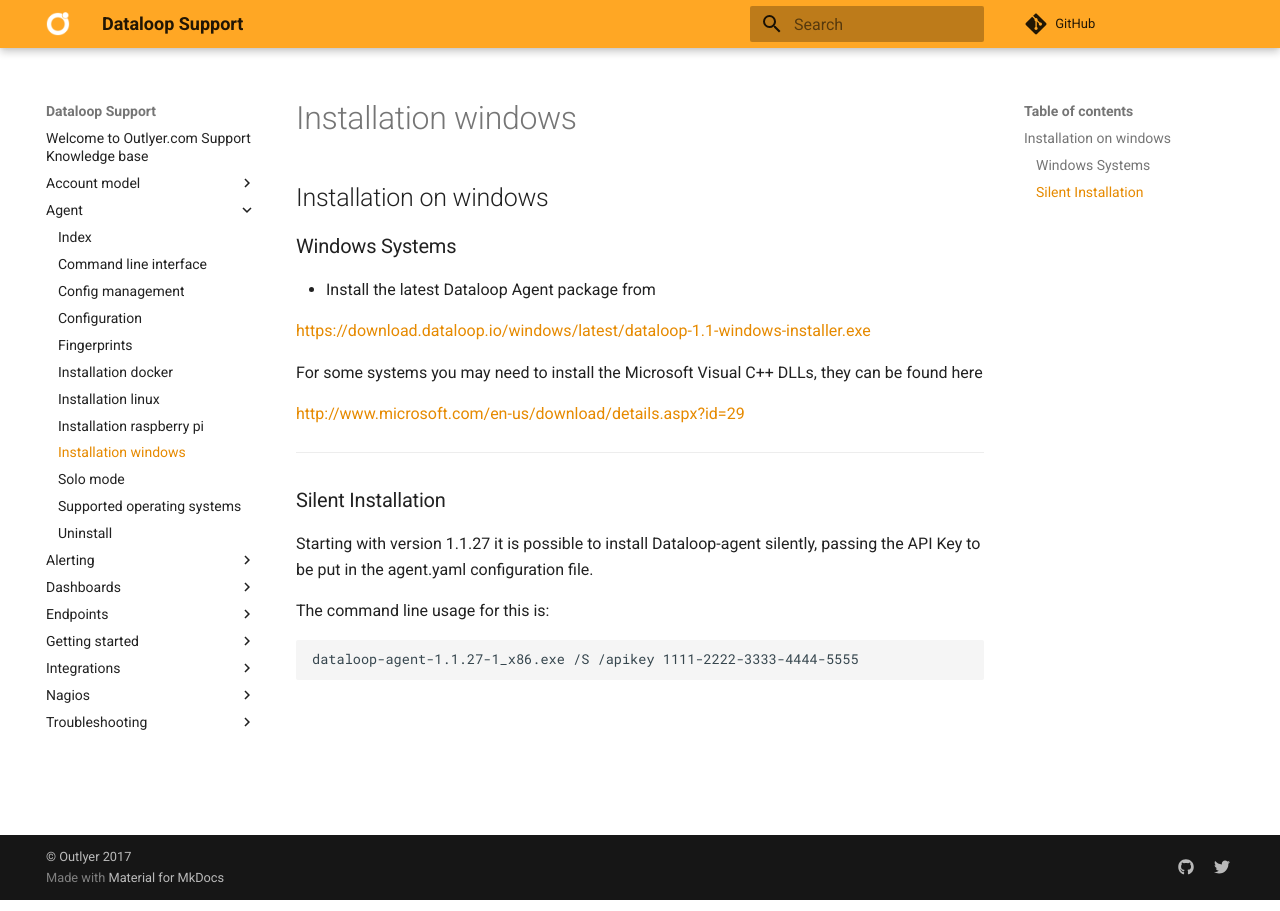
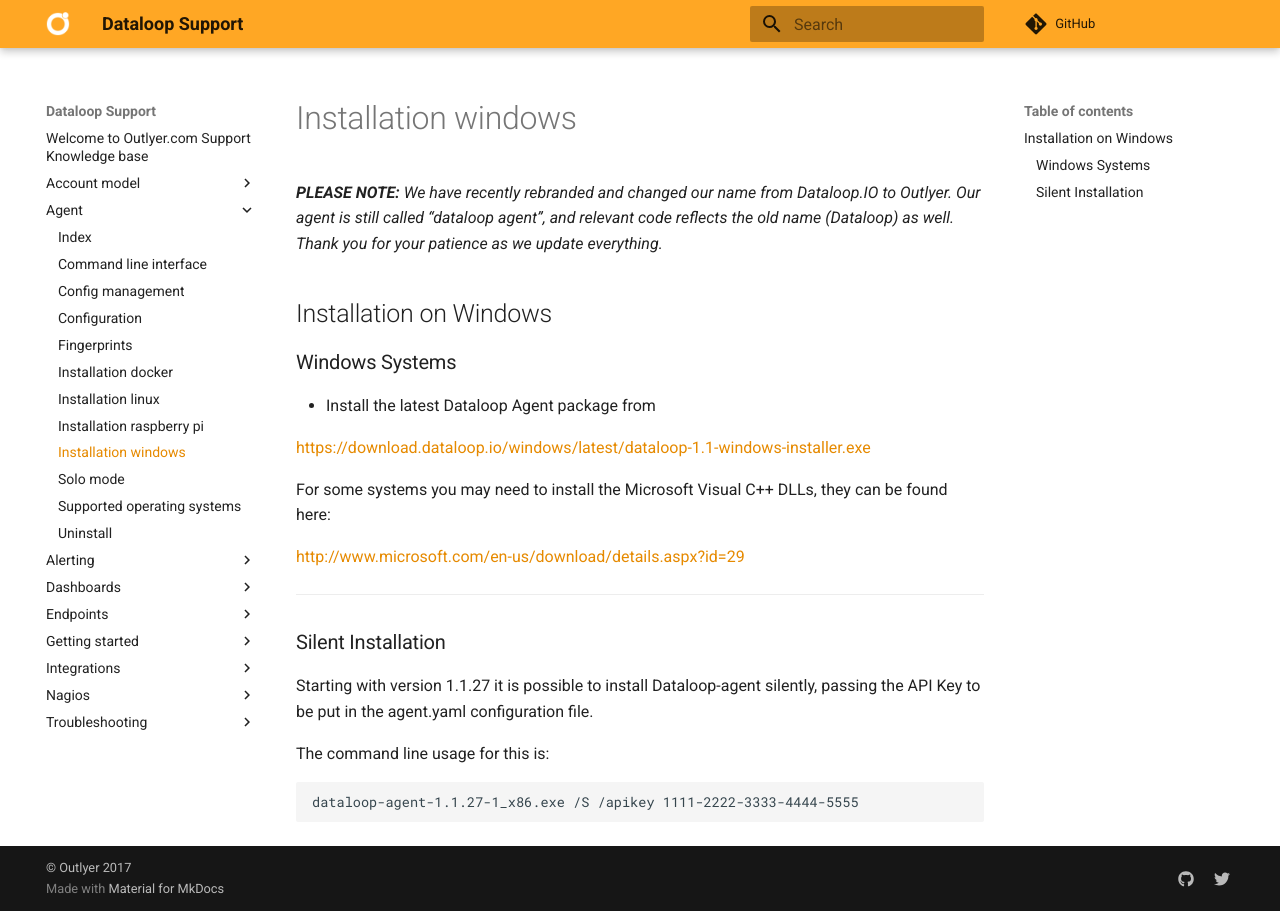
Before and after one commit to dataloop/dataloop-support, an MkDocs documentation site: the page built from docs/agent/installation_windows.md, in a window 1280 px wide. Built offline with MkDocs 1.6.1 and Material for MkDocs 9.7.7, drawn with Linux system fonts in a browser that asks for light colours; comment, search, counter and statistics services are not loaded.

Commit message:
replace Dataloop? + added comment re rebrand above

```diff
--- a/docs/agent/installation_windows.md
+++ b/docs/agent/installation_windows.md
@@ -1,4 +1,6 @@
-## Installation on windows
+_**PLEASE NOTE:** We have recently rebranded and changed our name from Dataloop.IO to Outlyer. Our agent is still called “dataloop agent”, and relevant code reflects the old name (Dataloop) as well. Thank you for your patience as we update everything._
+
+## Installation on Windows
 
 ### Windows Systems
 
@@ -6,7 +8,7 @@
 
 <https://download.dataloop.io/windows/latest/dataloop-1.1-windows-installer.exe>
 
-For some systems you may need to install the Microsoft Visual C++ DLLs, they can be found here
+For some systems you may need to install the Microsoft Visual C++ DLLs, they can be found here:
 
 <http://www.microsoft.com/en-us/download/details.aspx?id=29>
 
```
